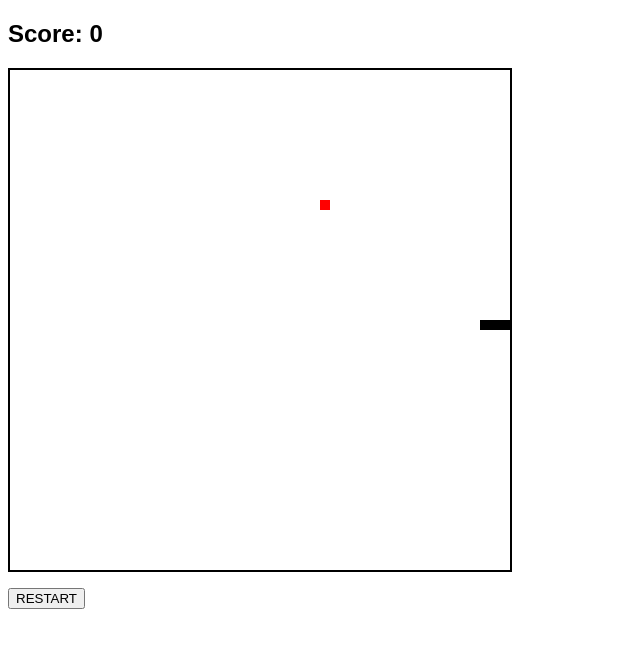
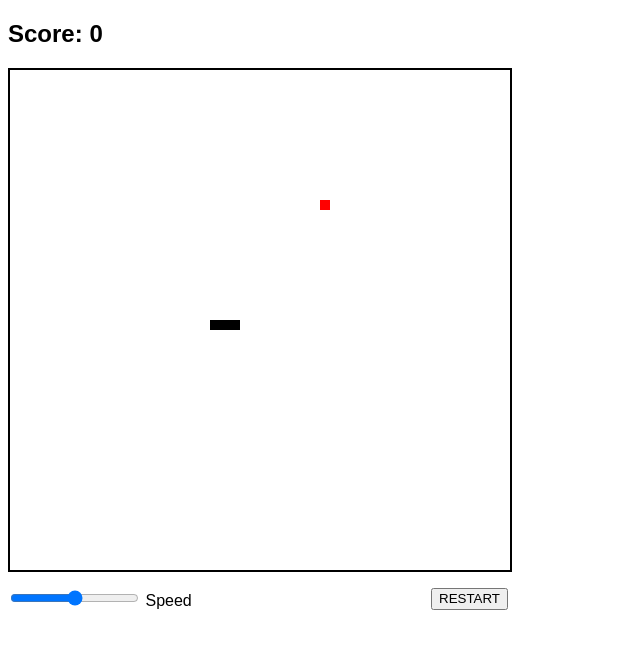
Before and after one commit to jsun969/frontend-interview-prep, a plain HTML site: page snake-game/index.html in a window 1280 px wide. Shown: the whole page, without its empty margins (0-640 px from the left). Drawn offline with Linux system fonts and the light colour scheme.

Commit message:
improve snake game

```diff
--- a/snake-game/index.html
+++ b/snake-game/index.html
@@ -14,6 +14,26 @@
 			width="500"
 			height="500"
 		></canvas>
-		<button style="margin-top: 1rem" id="restart-button">RESTART</button>
+		<div
+			style="
+				margin-top: 1rem;
+				width: 500px;
+				display: flex;
+				justify-content: space-between;
+			"
+		>
+			<div>
+				<input
+					type="range"
+					name="speed"
+					id="speed"
+					min="-150"
+					max="-50"
+					step="10"
+				/>
+				<label for="speed">Speed</label>
+			</div>
+			<button id="restart-button">RESTART</button>
+		</div>
 	</body>
 </html>
--- a/snake-game/script.js
+++ b/snake-game/script.js
@@ -53,7 +53,13 @@ document.addEventListener('keydown', (event) => {
 const getNewHead = () => {
 	const [headX, headY] = snake[0];
 	const [directionX, directionY] = DIRECTIONS[currentDirection];
-	const newHead = [headX + directionX, headY + directionY];
+	let newHeadX = headX + directionX;
+	if (newHeadX < 0) newHeadX = 49;
+	if (newHeadX > 49) newHeadX = 0;
+	let newHeadY = headY + directionY;
+	if (newHeadY < 0) newHeadY = 49;
+	if (newHeadY > 49) newHeadY = 0;
+	const newHead = [newHeadX, newHeadY];
 	return newHead;
 };
 
@@ -70,12 +76,12 @@ const updateSnake = () => {
 	eatApple(newHead);
 };
 const checkGameOver = ([newHeadX, newHeadY]) => {
-	const hitBorder =
-		newHeadX < 0 || newHeadX > 49 || newHeadY < 0 || newHeadY > 49;
+	// const hitBorder =
+	// 	newHeadX < 0 || newHeadX > 49 || newHeadY < 0 || newHeadY > 49;
 	const hitBody = snake.some(
 		([bodyX, bodyY]) => newHeadX === bodyX && newHeadY === bodyY,
 	);
-	return hitBorder || hitBody;
+	return hitBody;
 };
 const eatApple = ([newHeadX, newHeadY]) => {
 	const [appleX, appleY] = apple;
@@ -103,16 +109,27 @@ const getRandomInt = (max) => {
 	return Math.floor(Math.random() * max);
 };
 const generateApple = () => {
-	apple = [getRandomInt(49), getRandomInt(49)];
+	const newAppleX = getRandomInt(49);
+	const newAppleY = getRandomInt(49);
+	const appleOnSnake = snake.some(
+		([snakeX, snakeY]) => newAppleX === snakeX && newAppleY === snakeY,
+	);
+	if (appleOnSnake) generateApple();
+	apple = [newAppleX, newAppleY];
 };
+
+const speedInput = document.getElementById('speed');
 
 const startGame = () => {
 	snake = [...INIT_SNAKE];
 	currentDirection = 'right';
+	const speed = -speedInput.valueAsNumber;
 	generateApple();
-	if (!gameLoopIntervalId) {
-		gameLoopIntervalId = setInterval(gameLoop, 100);
+	if (gameLoopIntervalId) {
+		clearInterval(gameLoopIntervalId);
+		gameLoopIntervalId = null;
 	}
+	gameLoopIntervalId = setInterval(gameLoop, speed);
 };
 
 const restartButton = document.getElementById('restart-button');
```
